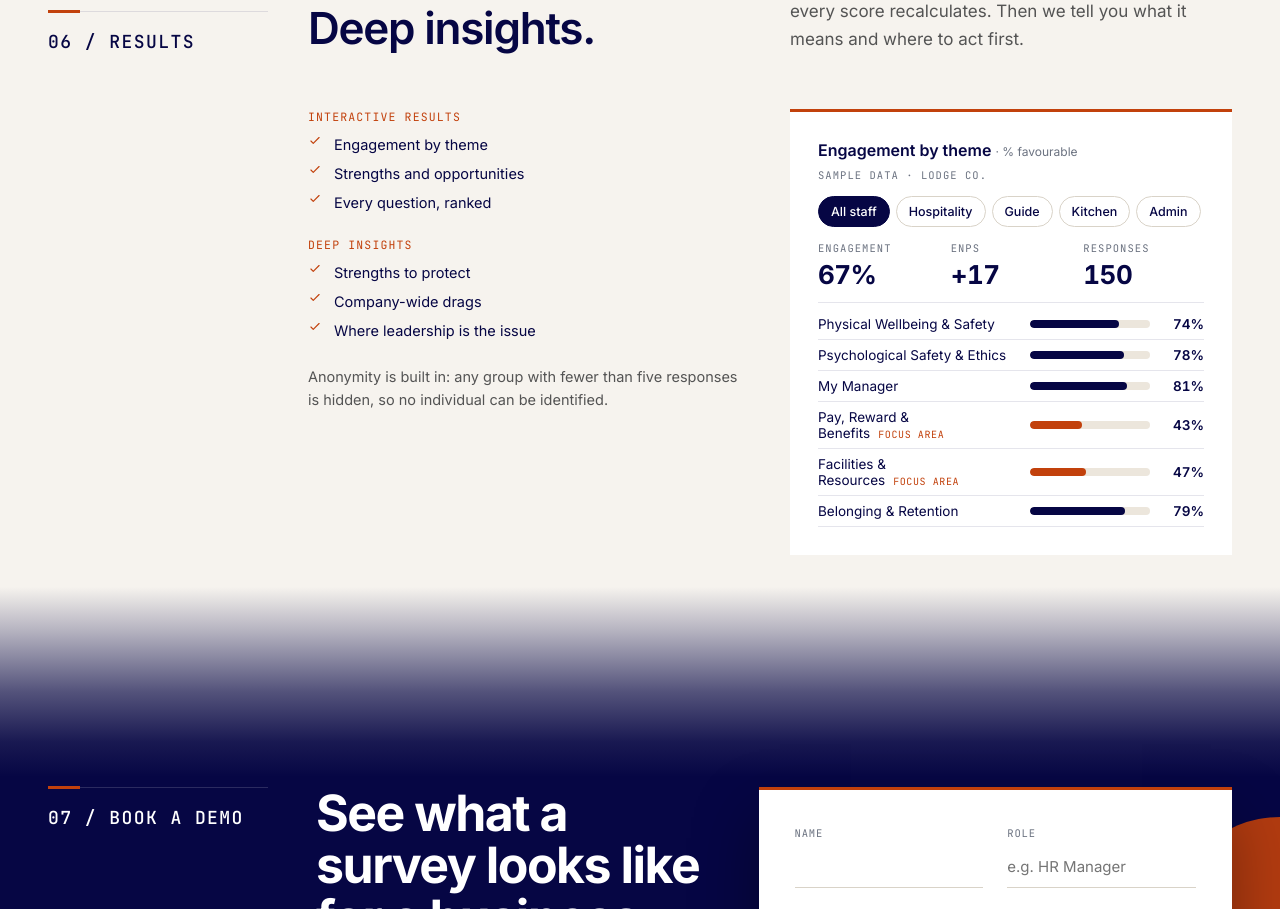
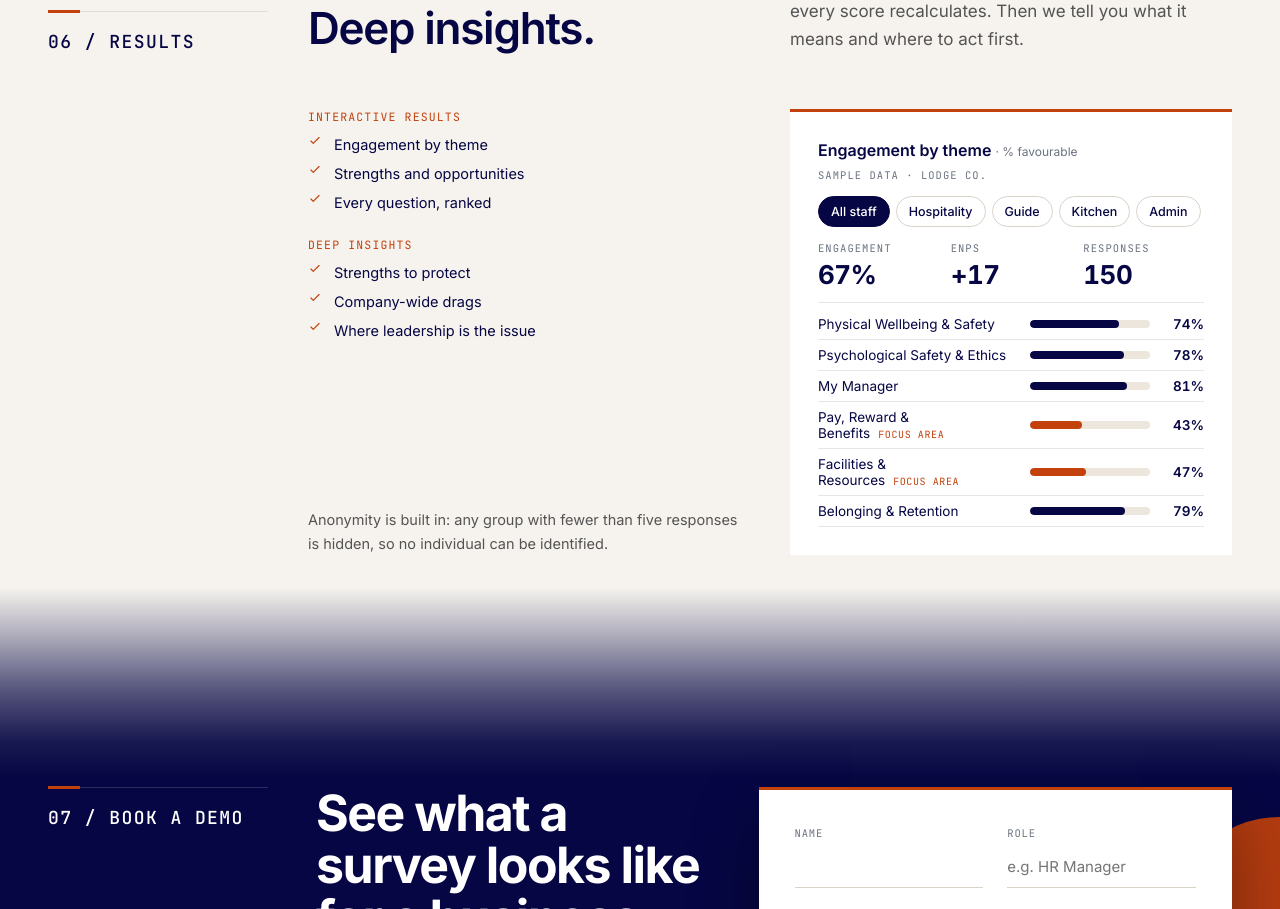
Before and after one commit to biancasmit683-netizen/HRinsightscov2, a React (Vite) app: page / in a window 1280 px wide. Shown: the part 4320-5229 px from the top of the page. Built offline with nearby package versions, Linux system fonts and the light colour scheme.

Commit message:
Survey results: left column text ends level with the bottom of the preview panel
Co-Authored-By: Claude Opus 5.5 <noreply@anthropic.com>
Claude-Session: https://claude.ai/code/session_01Vf91w2bEHPv3FxK19iqoVh

```diff
--- a/src/page-engagement.jsx
+++ b/src/page-engagement.jsx
@@ -357,7 +357,7 @@ function ResultsPreview() {
   const tileLabel = { fontFamily:'JetBrains Mono,monospace', fontSize: 10.5, letterSpacing:'.1em', color:'var(--slate)' };
   const tileValue = { fontSize: isMobile ? 24 : 26, fontWeight: 700, letterSpacing:'-0.02em', fontVariantNumeric:'tabular-nums' };
   return (
-    <div style={{ background:'#fff', padding: isMobile ? 20 : 28, borderTop:'3px solid var(--orange)' }}>
+    <div style={{ background:'#fff', padding: isMobile ? 20 : 28, borderTop:'3px solid var(--orange)', height:'100%', boxSizing:'border-box' }}>
       <div style={{ display:'flex', justifyContent:'space-between', alignItems:'baseline', flexWrap:'wrap', gap: 8 }}>
         <div style={{ fontSize: 16, fontWeight: 600 }}>Engagement by theme <span style={{ fontSize: 12, fontWeight: 400, color:'var(--slate)' }}>· % favourable</span></div>
         <div style={tileLabel}>SAMPLE DATA · LODGE CO.</div>
@@ -425,12 +425,12 @@ function SurveyResults() {
     <section id="results" style={{ background:'var(--paper)', padding: isMobile ? '56px 20px 24px' : '96px 48px 32px', borderTop:'1px solid var(--rule)' }}>
       <SectionHead index="06 / RESULTS" title="Interactive results. Deep insights."
         lede="Your results arrive as a live dashboard, not a static PDF. Filter by department, site, manager or tenure and every score recalculates. Then we tell you what it means and where to act first."/>
-      <div style={{ display:'grid', gridTemplateColumns: isMobile ? '1fr' : '220px minmax(0,1fr) minmax(0,1fr)', gap: isMobile ? 32 : 40, alignItems:'start' }}>
+      <div style={{ display:'grid', gridTemplateColumns: isMobile ? '1fr' : '220px minmax(0,1fr) minmax(0,1fr)', gap: isMobile ? 32 : 40, alignItems:'stretch' }}>
         {!isMobile && <div/>}
         <div style={{ display:'flex', flexDirection:'column', gap: 24 }}>
           {list('INTERACTIVE RESULTS', results)}
           {list('DEEP INSIGHTS', insights)}
-          <p style={{ fontSize: 14.5, lineHeight: 1.6, color:'var(--graphite)', margin: 0 }}>
+          <p style={{ fontSize: 14.5, lineHeight: 1.6, color:'var(--graphite)', margin: 0, marginTop: isMobile ? 0 : 'auto', paddingTop: isMobile ? 0 : 8 }}>
             Anonymity is built in: any group with fewer than five responses is hidden, so no individual can be identified.
           </p>
         </div>
```
